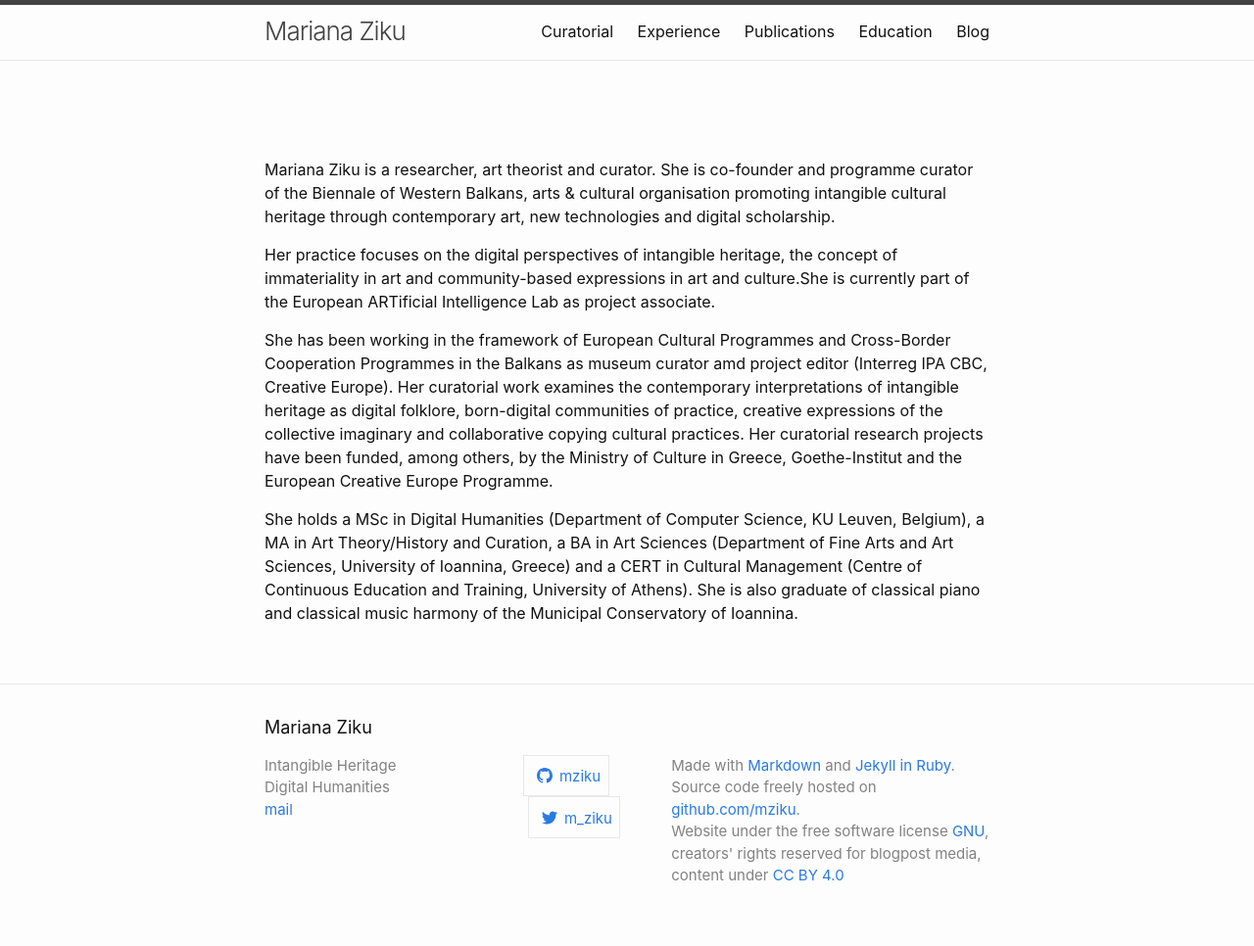
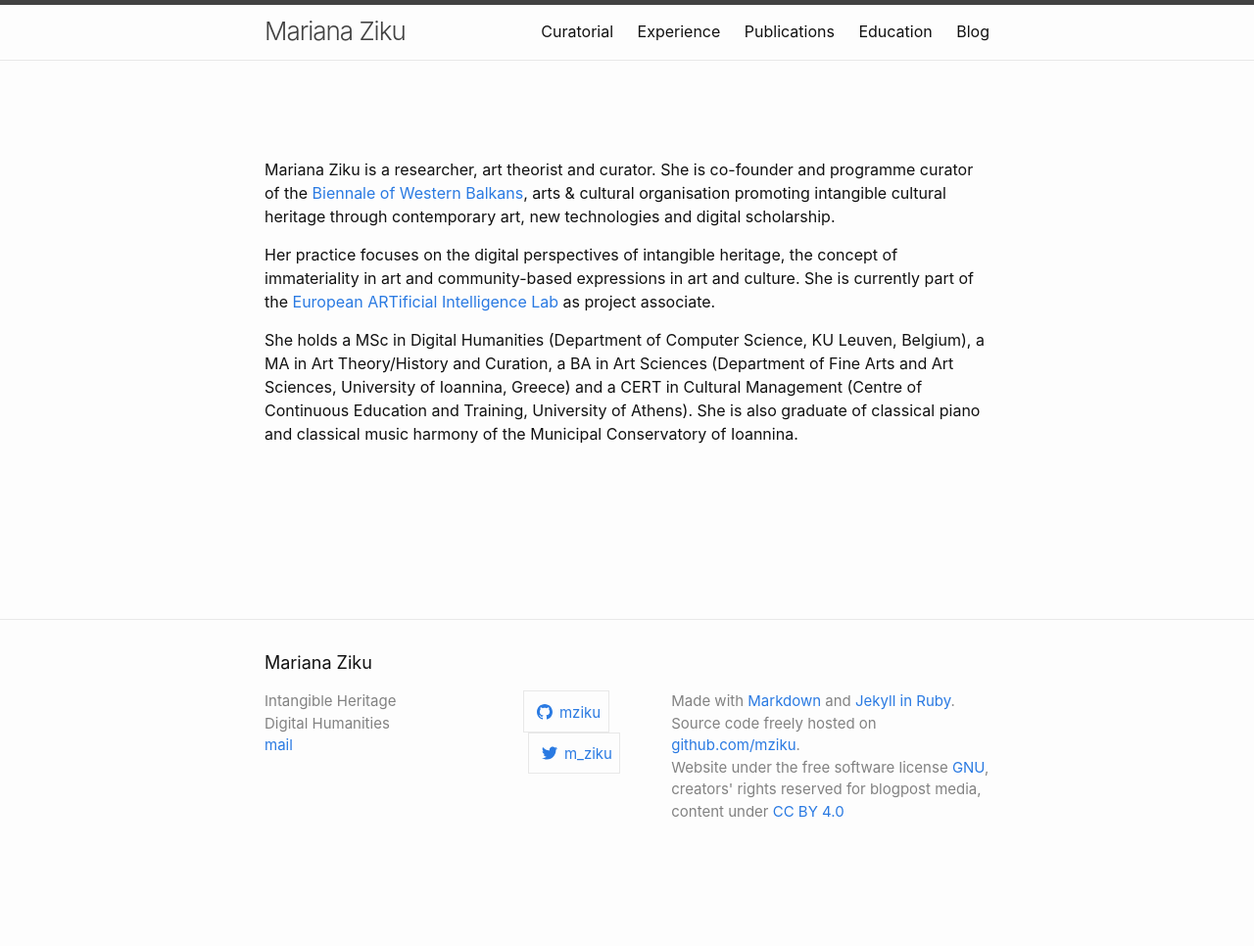
Before and after one commit to mziku/mziku.github.io, a Jekyll site: the page built from index.md, in a window 1280 px wide. Shown: the whole page at 98% size. Built offline with Jekyll 4.4.1, drawn with Linux system fonts in a browser that asks for light colours; after the commit the page ends 900 px from its top, so only the background shows below that.

Commit message:
Update index.md

```diff
--- a/index.md
+++ b/index.md
@@ -4,10 +4,8 @@ layout: page
 
 <br>
 
-Mariana Ziku is a researcher, art theorist and curator. She is co-founder and programme curator of the Biennale of Western Balkans, arts & cultural organisation promoting intangible cultural heritage through contemporary art, new technologies and digital scholarship.
+Mariana Ziku is a researcher, art theorist and curator. She is co-founder and programme curator of the [Biennale of Western Balkans](https://bowb.org), arts & cultural organisation promoting intangible cultural heritage through contemporary art, new technologies and digital scholarship.
 
-Her practice focuses on the digital perspectives of intangible heritage, the concept of immateriality in art and community-based expressions in art and culture.She is currently part of the European ARTificial Intelligence Lab as project associate.
-
-She has been working in the framework of European Cultural Programmes and Cross-Border Cooperation Programmes in the Balkans as museum curator amd project editor (Interreg IPA CBC, Creative Europe). Her curatorial work examines the contemporary interpretations of intangible heritage as digital folklore, born-digital communities of practice, creative expressions of the collective imaginary and collaborative copying cultural practices. Her curatorial research projects have been funded, among others, by the Ministry of Culture in Greece, Goethe-Institut and the European Creative Europe Programme.
+Her practice focuses on the digital perspectives of intangible heritage, the concept of immateriality in art and community-based expressions in art and culture. She is currently part of the [European ARTificial Intelligence Lab](https://ars.electronica.art/ailab/en) as project associate.
 
 She holds a MSc in Digital Humanities (Department of Computer Science, KU Leuven, Belgium), a MA in Art Theory/History and Curation, a BA in Art Sciences (Department of Fine Arts and Art Sciences, University of Ioannina, Greece) and a CERT in Cultural Management (Centre of Continuous Education and Training, University of Athens). She is also graduate of classical piano and classical music harmony of the Municipal Conservatory of Ioannina.
```
